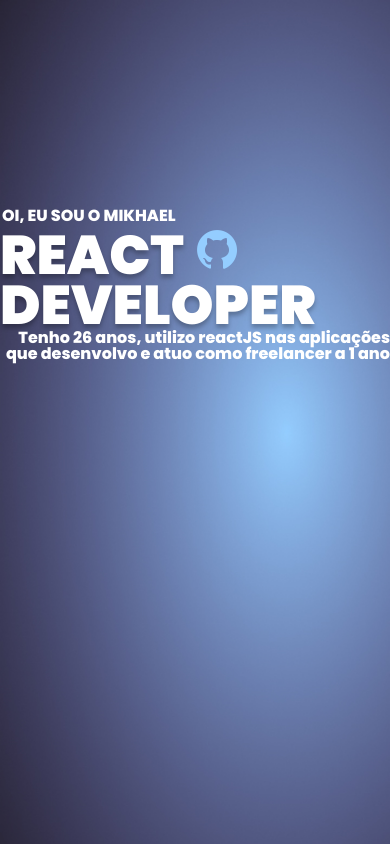
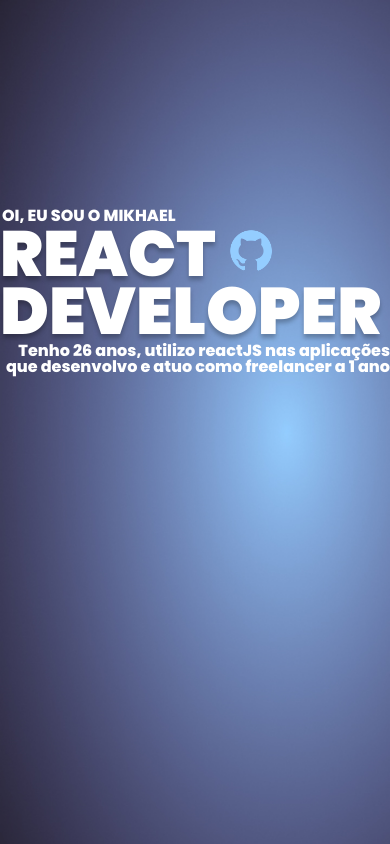
Before and after one commit to kosminsky/portfa, a plain HTML site: page index.html in a window 390 px wide. Drawn offline with Linux system fonts and the light colour scheme.

Commit message:
add animation on img and emprove responsivity

```diff
--- a/index.html
+++ b/index.html
@@ -25,7 +25,7 @@
             </li>
             <li id="containerPlataforms" class="uppercase1">
                 <p id="container2text">REACT</p>
-                <a href="https://github.com/kosminsky" target="_blank"><img src="assets/github.png"></a>
+                <div class="child bouncer"><a href="https://github.com/kosminsky" target="_blank"><img src="assets/github.png"></a></div>
             </li>
             <li id="containerRole" class="uppercase2">
                 <p>DEVELOPER</p>
--- a/styles.css
+++ b/styles.css
@@ -19,6 +19,7 @@ ul {
   list-style: none;
   align-items: center;
   justify-content: center;
+  /* border: 2px solid red; */
 }
 
 li {
@@ -34,7 +35,7 @@ li {
 }
 
 #containerApresentation {
-   margin: 2px
+  margin: 2px;
 }
 
 #containerPlataforms p {
@@ -46,23 +47,43 @@ li {
   /* border: 2px solid red; */
 }
 
-img {
-    width: max(3rem, 3vw);
+.container2text {
+    display: inline;
 }
 
+img {
+    width: 50px;
+}
+
+.child {
+    display: inline-block;
+    align-self: flex-end;
+    animation-duration: 1s;
+    animation-iteration-count: infinite;
+    transform-origin: bottom;
+}
+.bouncer:hover {
+    animation-name: bouncer;
+    animation-timing-function: ease;
+}
+@keyframes bouncer {
+  0%   { transform: translateY(0); }
+  50%  { transform: translateY(-10px); }
+  100% { transform: translateY(0); }
+}
 .lowercase {
-    font-family: 'Poppins';
+  font-family: "Poppins";
   font-weight: 600;
-    font-size: 1rem,;
+  font-size: 1rem;
   color: var(--white);
   line-height: 1rem;
   /* border: 2px solid red; */
 }
 
 .uppercase1 {
-    font-family: 'Poppins';
+  font-family: "Poppins";
   font-weight: 900;
-    font-size: min(4rem, 14vw);
+  font-size: min(4rem, 16.9vw);
   /* line-height: 4rem; */
   color: var(--white);
   text-shadow: 0px 4px 4px rgba(0, 0, 0, 0.25);
@@ -70,14 +91,13 @@ img {
 }
 
 .uppercase2 {
-    font-family: 'Poppins';
+  font-family: "Poppins";
   font-weight: 900;
-    font-size: min(4rem, 14vw);
-    /* line-height: 4rem; */
+  font-size: min(5rem, 16.9vw);
+  line-height: 4rem;
   color: var(--white);
   text-shadow: 0px 4px 4px rgba(0, 0, 0, 0.25);
   /* border: 2px solid red; */
-
 }
 
 @media (min-width: 700px) {
```
Lines whose indentation alone changed are shown as unchanged.
